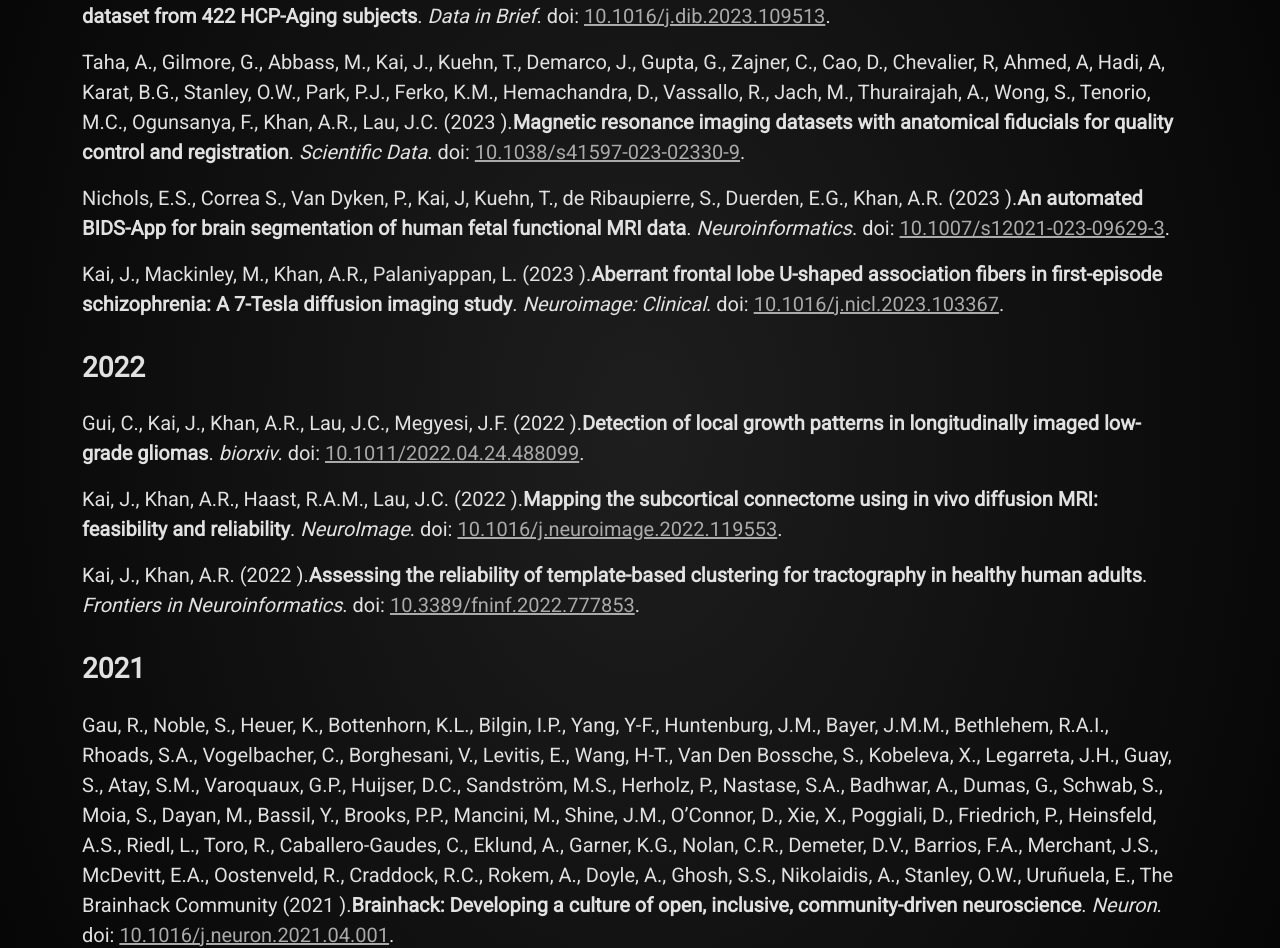
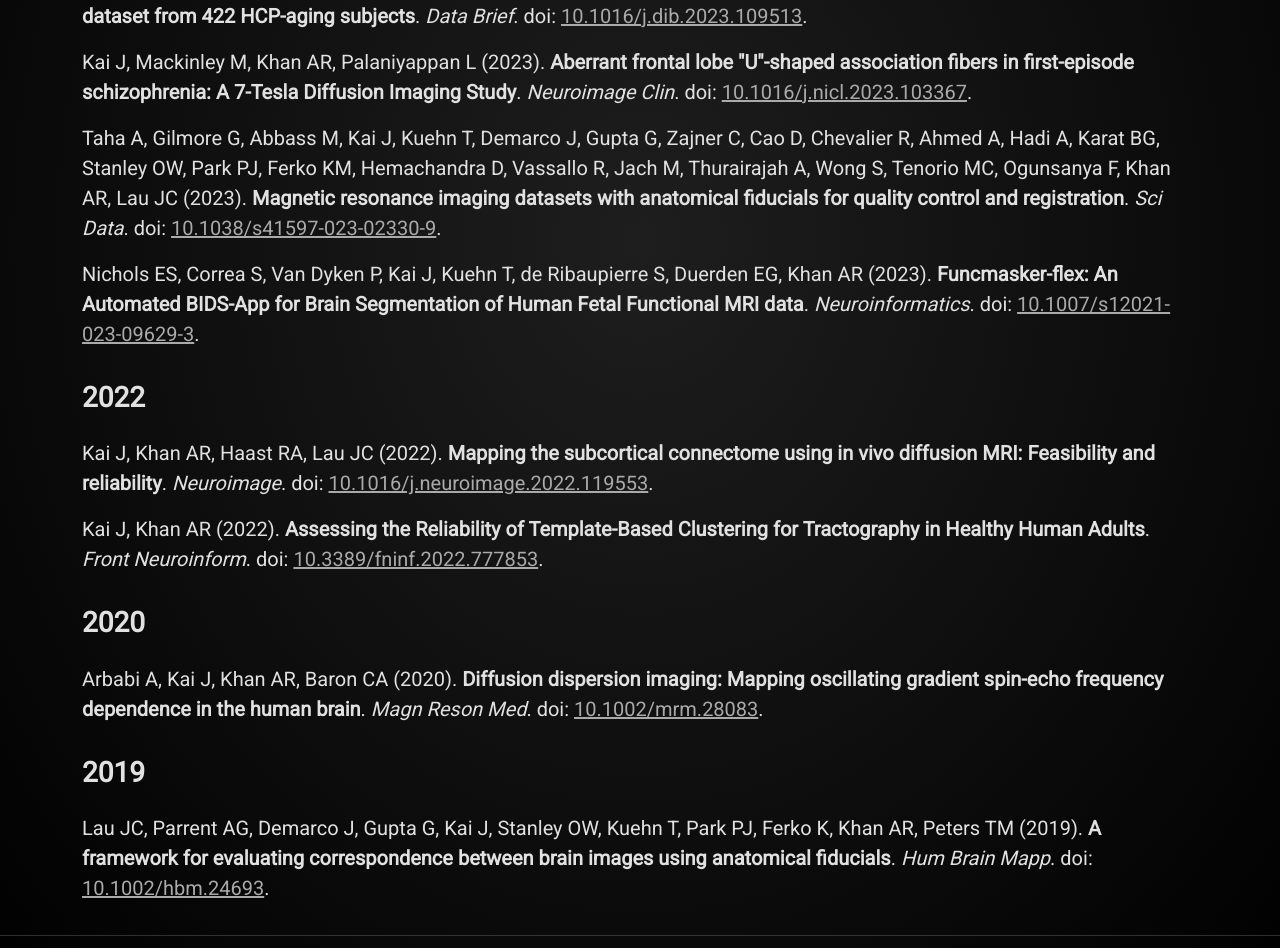
Before and after one commit to kaitj/kaitj.github.io, a Next.js app in the folder frontend/: page /publications in a window 1280 px wide. Shown: the part 529-1477 px from the top of the page. Built offline with nearby package versions, Linux system fonts and the light colour scheme; a web font is replaced by a local one.

Commit message:
Update publications using backend + aesthetic

```diff
--- a/frontend/components/publications.tsx
+++ b/frontend/components/publications.tsx
@@ -22,7 +22,7 @@ export const Pubs = () => {
               .filter((pubs) => pubs.year === year)
               .map((pubs) => (
                 <li key={pubs.doi} className={pubStyles.pubItems}>
-                  {pubs.authors.join(", ")} ({pubs.year} ).
+                  {pubs.authors.join(", ")} ({pubs.year}).&nbsp;
                   <strong>{pubs.title}</strong>
                   . <em>{pubs.journal}</em>. doi:{" "}
                   <a
--- a/frontend/data/publications.json
+++ b/frontend/data/publications.json
@@ -1,225 +1,210 @@
 [
   {
+    "pmid": "38822981",
+    "pmcid": "",
+    "doi": "10.1007/s11548-024-03186-z",
+    "title": "MRI-degad: toward accurate conversion of gadolinium-enhanced T1w MRIs to non-contrast-enhanced scans using CNNs",
+    "authors": [
+      "Ogunsanya F",
+      "Taha A",
+      "Gilmore G",
+      "Kai J",
+      "Kuehn T",
+      "Thurairajah A",
+      "Tenorio MC",
+      "Khan AR",
+      "Lau JC"
+    ],
     "year": 2024,
-        "authors": [
-            "Ogunsanya, F.",
-            "Taha, A.",
-            "Gilmore, G.",
-            "Kai, J.",
-            "Kuehn, T.",
-            "Thurairajah, A.",
-            "Tenorio, M.C.",
-            "Khan, A.R.",
-            "Lau, J.C."
-        ],
-        "title": "MRI-degad: toward accurate conversion of gadolinium-enhanced T1w MRIs to non-contrast-enhanced scans using CNNs",
-        "journal": "International Journal of Computer Assisted Radiology and Surgery",
-        "doi": "10.1007/s11548-024-03186-z"
+    "month": 7,
+    "day": 11,
+    "journal": "Int J Comput Assist Radiol Surg",
+    "volume": "19",
+    "issue": "7",
+    "pages": "1469-1472"
   },
   {
+    "pmid": "37663773",
+    "pmcid": "PMC10474320",
+    "doi": "10.1016/j.dib.2023.109513",
+    "title": "A population-averaged structural connectomic brain atlas dataset from 422 HCP-aging subjects",
+    "authors": [
+      "Xiao Y",
+      "Gilmore G",
+      "Kai J",
+      "Lau JC",
+      "Peters T",
+      "Khan AR"
+    ],
     "year": 2023,
-        "authors": [
-            "Xiao, Y.",
-            "Gilmore, G.",
-            "Kai, J.",
-            "Lau J.C.",
-            "Peters, T.",
-            "Khan, A.R."
-        ],
-        "title": "A population-averaged structural connectomic brain atlas dataset from 422 HCP-Aging subjects",
-        "journal": "Data in Brief",
-        "doi": "10.1016/j.dib.2023.109513"
+    "month": 10,
+    "day": 11,
+    "journal": "Data Brief",
+    "volume": "50",
+    "issue": "",
+    "pages": "109513"
   },
   {
+    "pmid": "36913907",
+    "pmcid": "PMC10011060",
+    "doi": "10.1016/j.nicl.2023.103367",
+    "title": "Aberrant frontal lobe \"U\"-shaped association fibers in first-episode schizophrenia: A 7-Tesla Diffusion Imaging Study",
+    "authors": [
+      "Kai J",
+      "Mackinley M",
+      "Khan AR",
+      "Palaniyappan L"
+    ],
     "year": 2023,
-        "authors": [
-            "Taha, A.",
-            "Gilmore, G.",
-            "Abbass, M.",
-            "Kai, J.",
-            "Kuehn, T.",
-            "Demarco, J.",
-            "Gupta, G.",
-            "Zajner, C.",
-            "Cao, D.",
-            "Chevalier, R",
-            "Ahmed, A",
-            "Hadi, A",
-            "Karat, B.G.",
-            "Stanley, O.W.",
-            "Park, P.J.",
-            "Ferko, K.M.",
-            "Hemachandra, D.",
-            "Vassallo, R.",
-            "Jach, M.",
-            "Thurairajah, A.",
-            "Wong, S.",
-            "Tenorio, M.C.",
-            "Ogunsanya, F.",
-            "Khan, A.R.",
-            "Lau, J.C."
-        ],
-        "title": "Magnetic resonance imaging datasets with anatomical fiducials for quality control and registration",
-        "journal": "Scientific Data",
-        "doi": "10.1038/s41597-023-02330-9"
+    "month": 10,
+    "day": 11,
+    "journal": "Neuroimage Clin",
+    "volume": "38",
+    "issue": "",
+    "pages": "103367"
   },
   {
+    "pmid": "37438367",
+    "pmcid": "PMC10338502",
+    "doi": "10.1038/s41597-023-02330-9",
+    "title": "Magnetic resonance imaging datasets with anatomical fiducials for quality control and registration",
+    "authors": [
+      "Taha A",
+      "Gilmore G",
+      "Abbass M",
+      "Kai J",
+      "Kuehn T",
+      "Demarco J",
+      "Gupta G",
+      "Zajner C",
+      "Cao D",
+      "Chevalier R",
+      "Ahmed A",
+      "Hadi A",
+      "Karat BG",
+      "Stanley OW",
+      "Park PJ",
+      "Ferko KM",
+      "Hemachandra D",
+      "Vassallo R",
+      "Jach M",
+      "Thurairajah A",
+      "Wong S",
+      "Tenorio MC",
+      "Ogunsanya F",
+      "Khan AR",
+      "Lau JC"
+    ],
     "year": 2023,
-        "authors": [
-            "Nichols, E.S.",
-            "Correa S.",
-            "Van Dyken, P.",
-            "Kai, J",
-            "Kuehn, T.",
-            "de Ribaupierre, S.",
-            "Duerden, E.G.",
-            "Khan, A.R."
-        ],
-        "title": "An automated BIDS-App for brain segmentation of human fetal functional MRI data",
-        "journal": "Neuroinformatics",
-        "doi": "10.1007/s12021-023-09629-3"
+    "month": 7,
+    "day": 12,
+    "journal": "Sci Data",
+    "volume": "10",
+    "issue": "1",
+    "pages": "449"
   },
   {
+    "pmid": "37000360",
+    "pmcid": "",
+    "doi": "10.1007/s12021-023-09629-3",
+    "title": "Funcmasker-flex: An Automated BIDS-App for Brain Segmentation of Human Fetal Functional MRI data",
+    "authors": [
+      "Nichols ES",
+      "Correa S",
+      "Van Dyken P",
+      "Kai J",
+      "Kuehn T",
+      "de Ribaupierre S",
+      "Duerden EG",
+      "Khan AR"
+    ],
     "year": 2023,
-        "authors": [
-            "Kai, J.",
-            "Mackinley, M.",
-            "Khan, A.R.",
-            "Palaniyappan, L."
-        ],
-        "title": "Aberrant frontal lobe U-shaped association fibers in first-episode schizophrenia: A 7-Tesla diffusion imaging study",
-        "journal": "Neuroimage: Clinical",
-        "doi": "10.1016/j.nicl.2023.103367"
+    "month": 7,
+    "day": 11,
+    "journal": "Neuroinformatics",
+    "volume": "21",
+    "issue": "3",
+    "pages": "565-573"
   },
   {
+    "pmid": "35961469",
+    "pmcid": "",
+    "doi": "10.1016/j.neuroimage.2022.119553",
+    "title": "Mapping the subcortical connectome using in vivo diffusion MRI: Feasibility and reliability",
+    "authors": [
+      "Kai J",
+      "Khan AR",
+      "Haast RA",
+      "Lau JC"
+    ],
     "year": 2022,
-        "authors": [
-            "Gui, C.",
-            "Kai, J.",
-            "Khan, A.R.",
-            "Lau, J.C.",
-            "Megyesi, J.F."
-        ],
-        "title": "Detection of local growth patterns in longitudinally imaged low-grade gliomas",
-        "journal": "biorxiv",
-        "doi": "10.1011/2022.04.24.488099"
+    "month": 11,
+    "day": 15,
+    "journal": "Neuroimage",
+    "volume": "262",
+    "issue": "",
+    "pages": "119553"
   },
   {
+    "pmid": "35250526",
+    "pmcid": "PMC8891507",
+    "doi": "10.3389/fninf.2022.777853",
+    "title": "Assessing the Reliability of Template-Based Clustering for Tractography in Healthy Human Adults",
+    "authors": [
+      "Kai J",
+      "Khan AR"
+    ],
     "year": 2022,
-        "authors": [
-            "Kai, J.",
-            "Khan, A.R.",
-            "Haast, R.A.M.",
-            "Lau, J.C."
-        ],
-        "title": "Mapping the subcortical connectome using in vivo diffusion MRI: feasibility and reliability",
-        "journal": "NeuroImage",
-        "doi": "10.1016/j.neuroimage.2022.119553"
+    "month": 10,
+    "day": 11,
+    "journal": "Front Neuroinform",
+    "volume": "16",
+    "issue": "",
+    "pages": "777853"
   },
   {
-        "year": 2022,
+    "pmid": "31762110",
+    "pmcid": "",
+    "doi": "10.1002/mrm.28083",
+    "title": "Diffusion dispersion imaging: Mapping oscillating gradient spin-echo frequency dependence in the human brain",
     "authors": [
-            "Kai, J.",
-            "Khan, A.R."
+      "Arbabi A",
+      "Kai J",
+      "Khan AR",
+      "Baron CA"
     ],
-        "title": "Assessing the reliability of template-based clustering for tractography in healthy human adults",
-        "journal": "Frontiers in Neuroinformatics",
-        "doi": "10.3389/fninf.2022.777853"
+    "year": 2020,
+    "month": 6,
+    "day": 11,
+    "journal": "Magn Reson Med",
+    "volume": "83",
+    "issue": "6",
+    "pages": "2197-2208"
   },
   {
-        "year": 2021,
+    "pmid": "31175816",
+    "pmcid": "PMC6865720",
+    "doi": "10.1002/hbm.24693",
+    "title": "A framework for evaluating correspondence between brain images using anatomical fiducials",
     "authors": [
-            "Gau, R.",
-            "Noble, S.",
-            "Heuer, K.",
-            "Bottenhorn, K.L.",
-            "Bilgin, I.P.",
-            "Yang, Y-F.",
-            "Huntenburg, J.M.",
-            "Bayer, J.M.M.",
-            "Bethlehem, R.A.I.",
-            "Rhoads, S.A.",
-            "Vogelbacher, C.",
-            "Borghesani, V.",
-            "Levitis, E.",
-            "Wang, H-T.",
-            "Van Den Bossche, S.",
-            "Kobeleva, X.",
-            "Legarreta, J.H.",
-            "Guay, S.",
-            "Atay, S.M.",
-            "Varoquaux, G.P.",
-            "Huijser, D.C.",
-            "Sandstr\u00f6m, M.S.",
-            "Herholz, P.",
-            "Nastase, S.A.",
-            "Badhwar, A.",
-            "Dumas, G.",
-            "Schwab, S.",
-            "Moia, S.",
-            "Dayan, M.",
-            "Bassil, Y.",
-            "Brooks, P.P.",
-            "Mancini, M.",
-            "Shine, J.M.",
-            "O\u2019Connor, D.",
-            "Xie, X.",
-            "Poggiali, D.",
-            "Friedrich, P.",
-            "Heinsfeld, A.S.",
-            "Riedl, L.",
-            "Toro, R.",
-            "Caballero-Gaudes, C.",
-            "Eklund, A.",
-            "Garner, K.G.",
-            "Nolan, C.R.",
-            "Demeter, D.V.",
-            "Barrios, F.A.",
-            "Merchant, J.S.",
-            "McDevitt, E.A.",
-            "Oostenveld, R.",
-            "Craddock, R.C.",
-            "Rokem, A.",
-            "Doyle, A.",
-            "Ghosh, S.S.",
-            "Nikolaidis, A.",
-            "Stanley, O.W.",
-            "Uru\u00f1uela, E.",
-            "The Brainhack Community"
+      "Lau JC",
+      "Parrent AG",
+      "Demarco J",
+      "Gupta G",
+      "Kai J",
+      "Stanley OW",
+      "Kuehn T",
+      "Park PJ",
+      "Ferko K",
+      "Khan AR",
+      "Peters TM"
     ],
-        "title": "Brainhack: Developing a culture of open, inclusive, community-driven neuroscience",
-        "journal": "Neuron",
-        "doi": "10.1016/j.neuron.2021.04.001"
-    },
-    {
-        "year": 2020,
-        "authors": [
-            "Arbabi, A.",
-            "Kai, J.",
-            "Khan, A.R.",
-            "Baron, C.A."
-        ],
-        "title": "Diffusion dispersion imaging: Mapping oscillating gradient spin-echo frequency dependence in the human brain",
-        "journal": "Magnetic Resonance in Medicine",
-        "doi": "10.1002/mrm.28083"
-    },
-    {
     "year": 2019,
-        "authors": [
-            "Lau, J.C.",
-            "Parrent, A.G.",
-            "Demarco, J.",
-            "Gupta, G.",
-            "Kai, J.",
-            "Stanley, O.W.",
-            "Kuehn, T.",
-            "Park, P.J.",
-            "Ferko, K.",
-            "Khan, A.R.",
-            "Peters, T.M."
-        ],
-        "title": "A framework for evaluating correspondence between brain images using anatomical fiducials",
-        "journal": "Human Brain Mapping",
-        "doi": "10.1002.hbm.24693"
+    "month": 10,
+    "day": 1,
+    "journal": "Hum Brain Mapp",
+    "volume": "40",
+    "issue": "14",
+    "pages": "4163-4179"
   }
 ]
```
Lines whose indentation alone changed are shown as unchanged.
